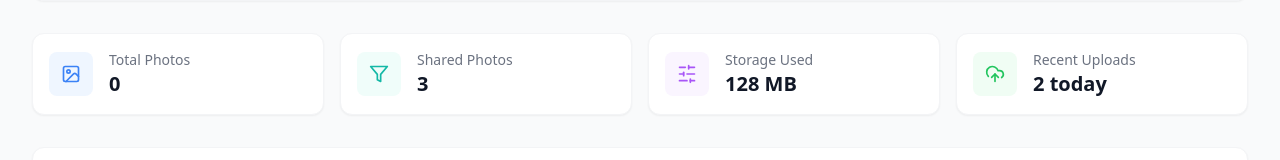
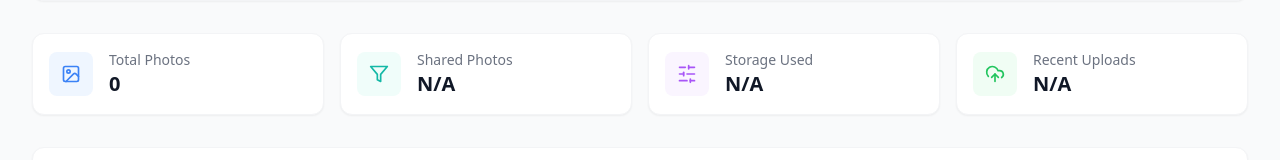
Before and after one commit to Danielsahkwadwo/blog-application-frontend, a React (Vite) app: page /dashboard in a window 1280 px wide. Shown: the part 367-527 px from the top of the page. Built offline with nearby package versions, Linux system fonts and the light colour scheme; sample sign-in values are in the browser's storage.

Commit message:
modified UI

```diff
--- a/src/components/photos/PhotoGrid.tsx
+++ b/src/components/photos/PhotoGrid.tsx
@@ -6,6 +6,7 @@ import { Download, Share2, Trash2, RefreshCw, Image as ImageIcon } from "lucide-
 import { Button } from "../ui/Button";
 import { usePhotos } from "../../context/PhotoContext";
 import { DeleteConfirmation } from "../ui/DeleteConfirmation";
+import { useNavigate } from "react-router-dom";
 
 interface PhotoGridProps {
     photos: Photo[];
@@ -20,6 +21,7 @@ export const PhotoGrid: React.FC<PhotoGridProps> = ({
     loading = false,
     viewMode = "grid",
 }) => {
+    const navigate = useNavigate()
     const { deletePhoto, restorePhoto, createShareLink } = usePhotos();
     const [photoToDelete, setPhotoToDelete] = useState<string | null>(null);
     const [showDeleteConfirmation, setShowDeleteConfirmation] = useState(false);
@@ -100,7 +102,7 @@ export const PhotoGrid: React.FC<PhotoGridProps> = ({
                         variant="gradient"
                         className="mt-6"
                         icon={<ImageIcon className="h-4 w-4 mr-2" />}
-                        onClick={() => (window.location.href = "/upload")}
+                        onClick={()=>navigate("/upload")}
                     >
                         Upload Your First Photo
                     </Button>
--- a/src/pages/DashboardPage.tsx
+++ b/src/pages/DashboardPage.tsx
@@ -161,19 +161,19 @@ export const DashboardPage: React.FC = () => {
                     },
                     {
                         title: "Shared Photos",
-                        value: 3,
+                        value: "N/A",
                         icon: <Filter className="h-5 w-5 text-accent-500" />,
                         color: "bg-accent-50 dark:bg-accent-900/20",
                     },
                     {
                         title: "Storage Used",
-                        value: "128 MB",
+                        value: "N/A",
                         icon: <SlidersHorizontal className="h-5 w-5 text-purple-500" />,
                         color: "bg-purple-50 dark:bg-purple-900/20",
                     },
                     {
                         title: "Recent Uploads",
-                        value: "2 today",
+                        value: "N/A",
                         icon: <UploadCloud className="h-5 w-5 text-green-500" />,
                         color: "bg-green-50 dark:bg-green-900/20",
                     },
```
